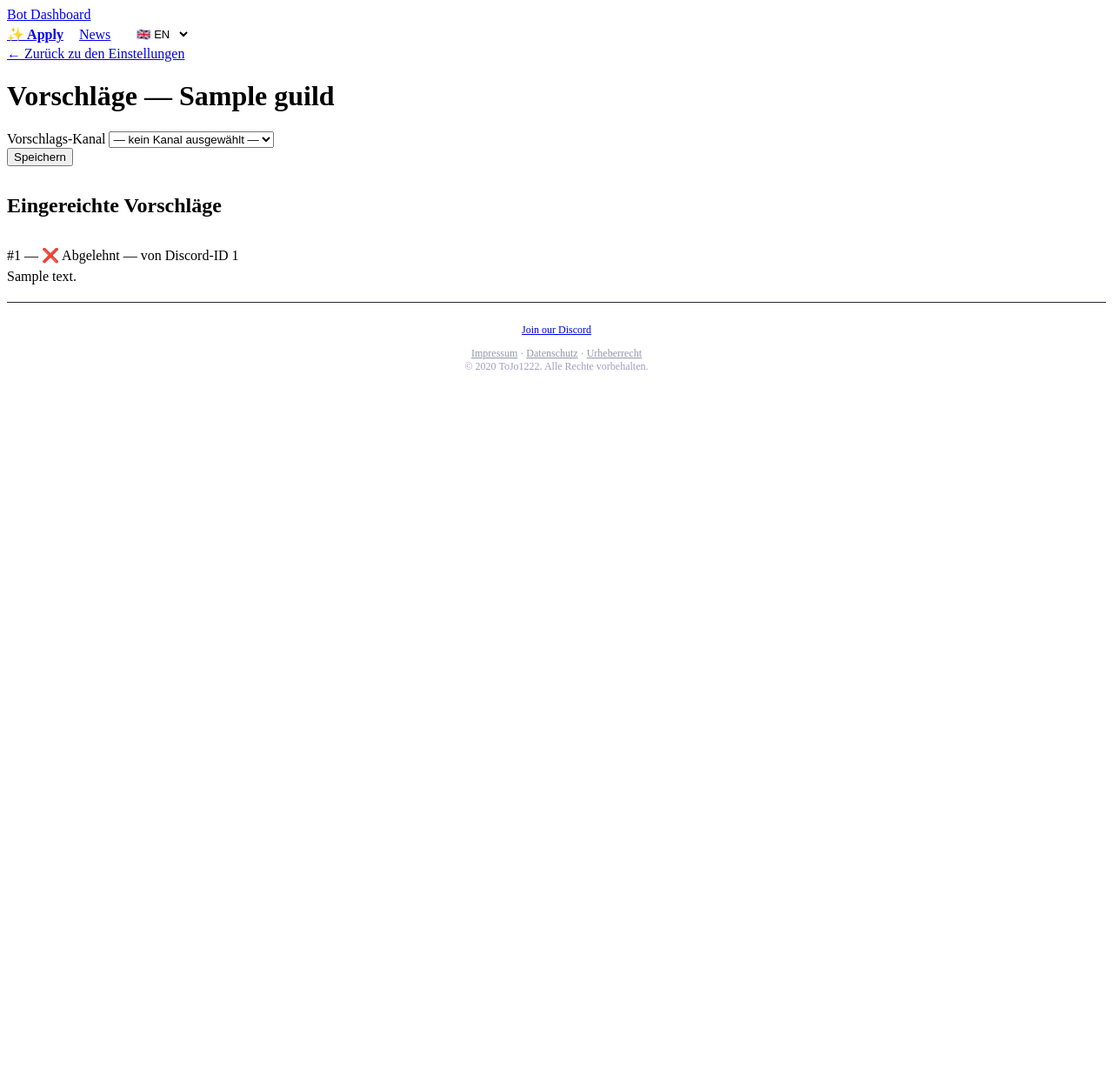
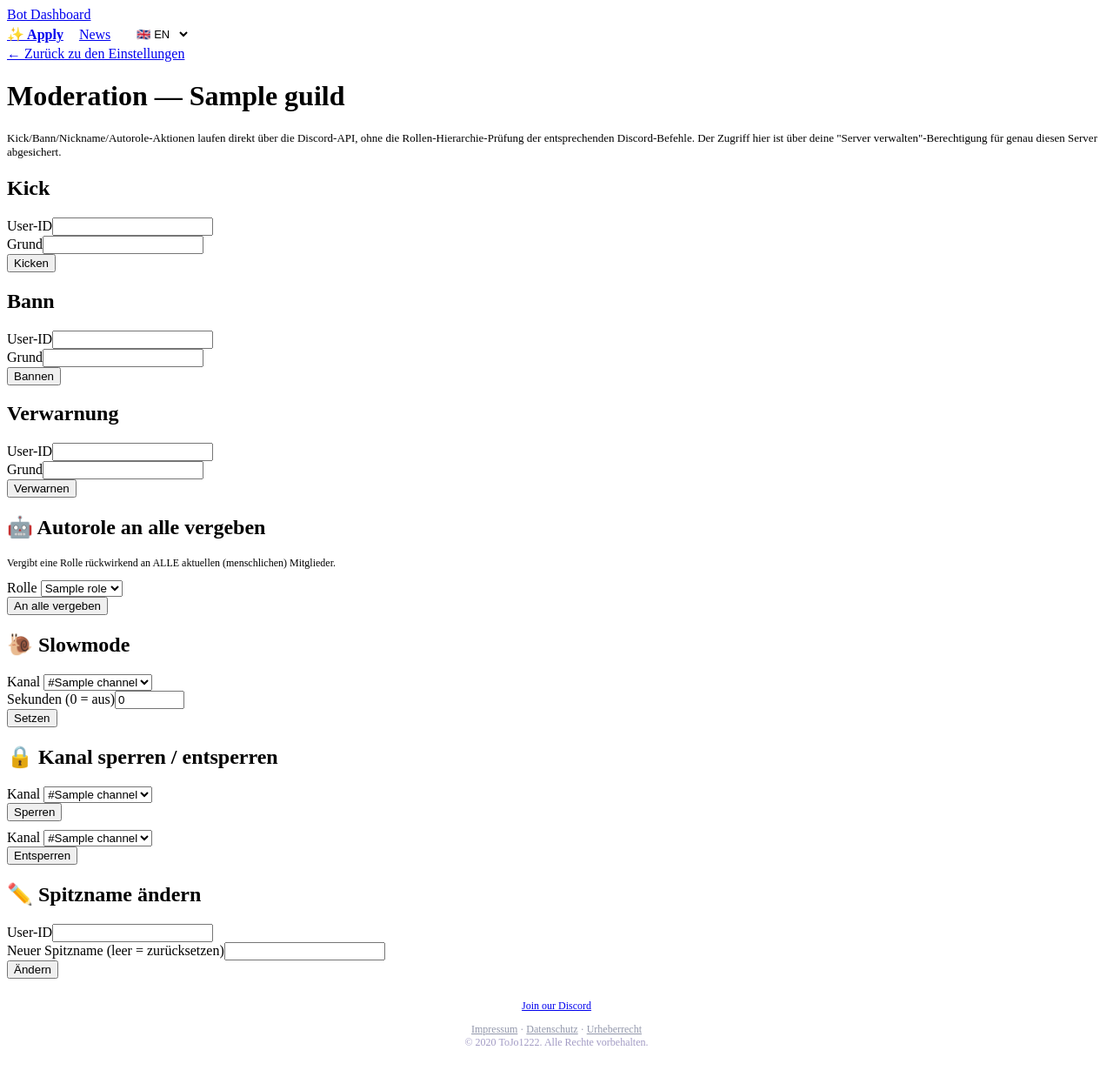
Before and after one commit to tojo01222-cloud/discord-bot-dashboard, a FastAPI app: template dashboard/backend/templates/dash_moderation.html in a window 1280 px wide. Shown: the whole page at 87% size. Before the commit the page ends 425 px from the top, so only its background shows below. Run offline with FastAPI, Linux system fonts and the light colour scheme; the template is opened without the code that fills it: most values are stand-ins (such as "Sample title", 1, 10 or a date in 2020); parts of the project's set-up code (start-up, migrations or seed data) failed here and were passed over.

Commit message:
Update dash_moderation.html

```diff
--- a/dashboard/backend/templates/dash_moderation.html
+++ b/dashboard/backend/templates/dash_moderation.html
@@ -1,45 +1,105 @@
 {% extends "base.html" %}
-{% block title %}Vorschläge — {{ guild.name }}{% endblock %}
+{% block title %}Moderation — {{ guild.name }}{% endblock %}
 {% block content %}
 <a href="/dashboard/{{ guild.id }}" class="back-link">← Zurück zu den Einstellungen</a>
-<h1>Vorschläge — {{ guild.name }}</h1>
+<h1>Moderation — {{ guild.name }}</h1>
+<p style="font-size:13px;">
+    Kick/Bann/Nickname/Autorole-Aktionen laufen direkt über die Discord-API, ohne die
+    Rollen-Hierarchie-Prüfung der entsprechenden Discord-Befehle. Der Zugriff hier ist über
+    deine "Server verwalten"-Berechtigung für genau diesen Server abgesichert.
+</p>
 
-<form method="post" action="/dashboard/{{ guild.id }}/vorschlaege/kanal" class="settings-form">
-    <div class="field">
-        <label>Vorschlags-Kanal</label>
-        <select name="channel_id">
-            <option value="0">— kein Kanal ausgewählt —</option>
-            {% for ch in channels %}
-            <option value="{{ ch.id }}" {% if channel_id == ch.id|int %}selected{% endif %}>#{{ ch.name }}</option>
-            {% endfor %}
-        </select>
-    </div>
-    <button type="submit" class="btn btn-small">Speichern</button>
-</form>
-
-<h2 style="margin-top:32px;">Eingereichte Vorschläge</h2>
-{% for s in suggestions %}
-<div style="padding:14px 0; border-bottom:1px solid #262838;">
+<div class="settings-form">
     <div>
-        #{{ s.id }} —
-        {% if s.status == "pending" %}🟡 Offen{% elif s.status == "accepted" %}✅ Angenommen{% else %}❌ Abgelehnt{% endif %}
-        — von Discord-ID {{ s.user_id }}
-    </div>
-    <p style="margin:6px 0;">{{ s.content }}</p>
-    {% if s.status == "pending" %}
-    <div style="display:flex; gap:10px;">
-        <form method="post" action="/dashboard/{{ guild.id }}/vorschlaege/{{ s.id }}/status">
-            <input type="hidden" name="status" value="accepted">
-            <button type="submit" class="btn btn-small btn-green">Annehmen</button>
-        </form>
-        <form method="post" action="/dashboard/{{ guild.id }}/vorschlaege/{{ s.id }}/status">
-            <input type="hidden" name="status" value="rejected">
-            <button type="submit" class="btn btn-small btn-ghost">Ablehnen</button>
+        <h2>Kick</h2>
+        <form method="post" action="/dashboard/{{ guild.id }}/moderation/kick" class="settings-form">
+            <div class="field"><label>User-ID</label><input type="text" name="user_id" required></div>
+            <div class="field"><label>Grund</label><input type="text" name="reason"></div>
+            <button type="submit" class="btn btn-small">Kicken</button>
         </form>
     </div>
-    {% endif %}
+    <div>
+        <h2>Bann</h2>
+        <form method="post" action="/dashboard/{{ guild.id }}/moderation/ban" class="settings-form">
+            <div class="field"><label>User-ID</label><input type="text" name="user_id" required></div>
+            <div class="field"><label>Grund</label><input type="text" name="reason"></div>
+            <button type="submit" class="btn btn-small">Bannen</button>
+        </form>
+    </div>
+    <div>
+        <h2>Verwarnung</h2>
+        <form method="post" action="/dashboard/{{ guild.id }}/moderation/warn" class="settings-form">
+            <div class="field"><label>User-ID</label><input type="text" name="user_id" required></div>
+            <div class="field"><label>Grund</label><input type="text" name="reason"></div>
+            <button type="submit" class="btn btn-small">Verwarnen</button>
+        </form>
+    </div>
+
+    <div>
+        <h2>🤖 Autorole an alle vergeben</h2>
+        <p style="font-size:12px;">Vergibt eine Rolle rückwirkend an ALLE aktuellen (menschlichen) Mitglieder.</p>
+        <form method="post" action="/dashboard/{{ guild.id }}/moderation/autorole-all" class="settings-form">
+            <div class="field">
+                <label>Rolle</label>
+                <select name="role_id">
+                    {% for role in roles %}
+                    <option value="{{ role.id }}">{{ role.name }}</option>
+                    {% endfor %}
+                </select>
+            </div>
+            <button type="submit" class="btn btn-small btn-pink">An alle vergeben</button>
+        </form>
+    </div>
+
+    <div>
+        <h2>🐌 Slowmode</h2>
+        <form method="post" action="/dashboard/{{ guild.id }}/moderation/slowmode" class="settings-form">
+            <div class="field">
+                <label>Kanal</label>
+                <select name="channel_id">
+                    {% for ch in channels %}
+                    <option value="{{ ch.id }}">#{{ ch.name }}</option>
+                    {% endfor %}
+                </select>
+            </div>
+            <div class="field"><label>Sekunden (0 = aus)</label><input type="number" name="seconds" min="0" max="21600" value="0"></div>
+            <button type="submit" class="btn btn-small">Setzen</button>
+        </form>
+    </div>
+
+    <div>
+        <h2>🔒 Kanal sperren / entsperren</h2>
+        <form method="post" action="/dashboard/{{ guild.id }}/moderation/lock" class="settings-form" style="margin-bottom:10px;">
+            <div class="field">
+                <label>Kanal</label>
+                <select name="channel_id">
+                    {% for ch in channels %}
+                    <option value="{{ ch.id }}">#{{ ch.name }}</option>
+                    {% endfor %}
+                </select>
+            </div>
+            <button type="submit" class="btn btn-small btn-ghost">Sperren</button>
+        </form>
+        <form method="post" action="/dashboard/{{ guild.id }}/moderation/unlock" class="settings-form">
+            <div class="field">
+                <label>Kanal</label>
+                <select name="channel_id">
+                    {% for ch in channels %}
+                    <option value="{{ ch.id }}">#{{ ch.name }}</option>
+                    {% endfor %}
+                </select>
+            </div>
+            <button type="submit" class="btn btn-small btn-green">Entsperren</button>
+        </form>
+    </div>
+
+    <div>
+        <h2>✏️ Spitzname ändern</h2>
+        <form method="post" action="/dashboard/{{ guild.id }}/moderation/nickname" class="settings-form">
+            <div class="field"><label>User-ID</label><input type="text" name="user_id" required></div>
+            <div class="field"><label>Neuer Spitzname (leer = zurücksetzen)</label><input type="text" name="nickname"></div>
+            <button type="submit" class="btn btn-small">Ändern</button>
+        </form>
+    </div>
 </div>
-{% else %}
-<p style="color:#9297ab;">Noch keine Vorschläge.</p>
-{% endfor %}
 {% endblock %}
```
